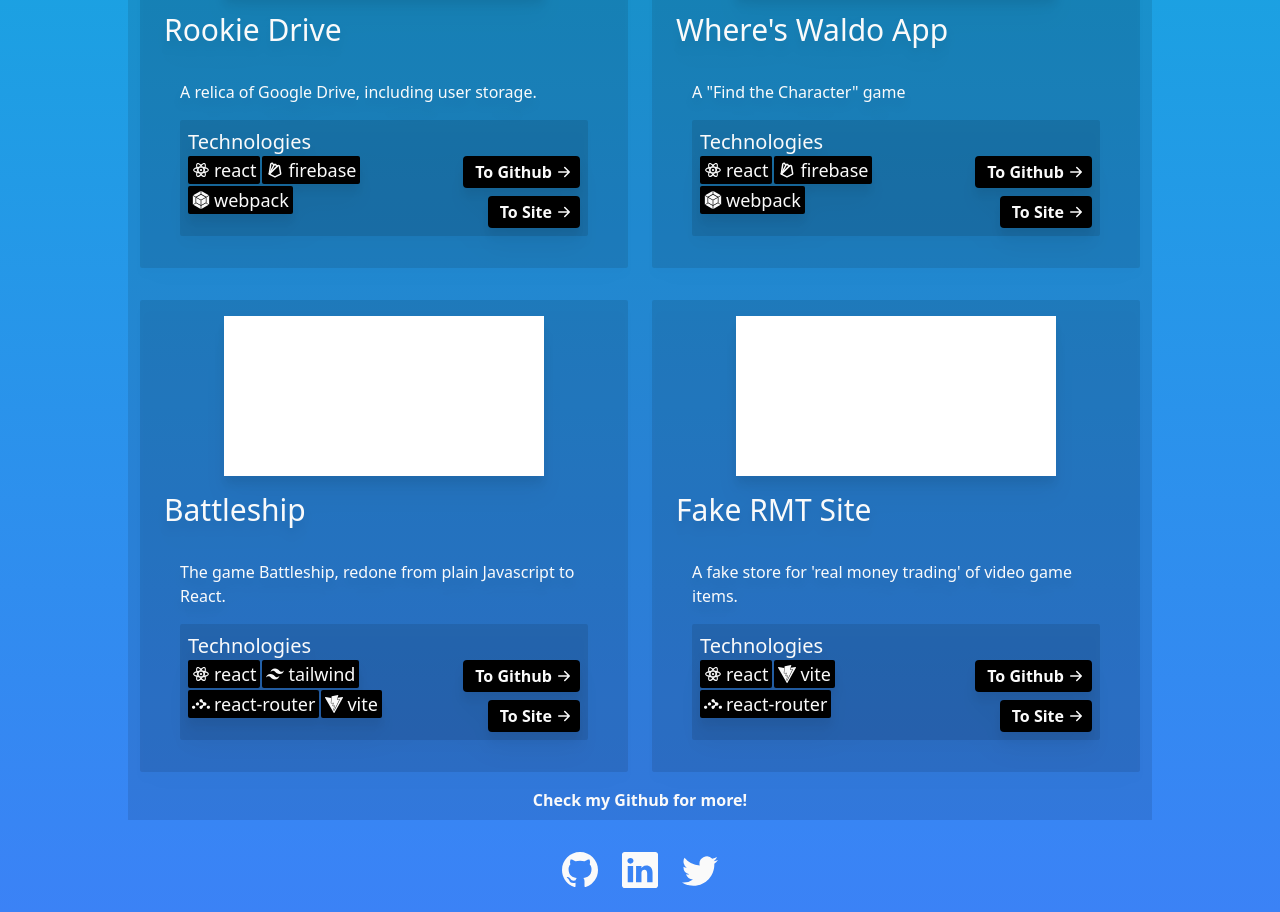
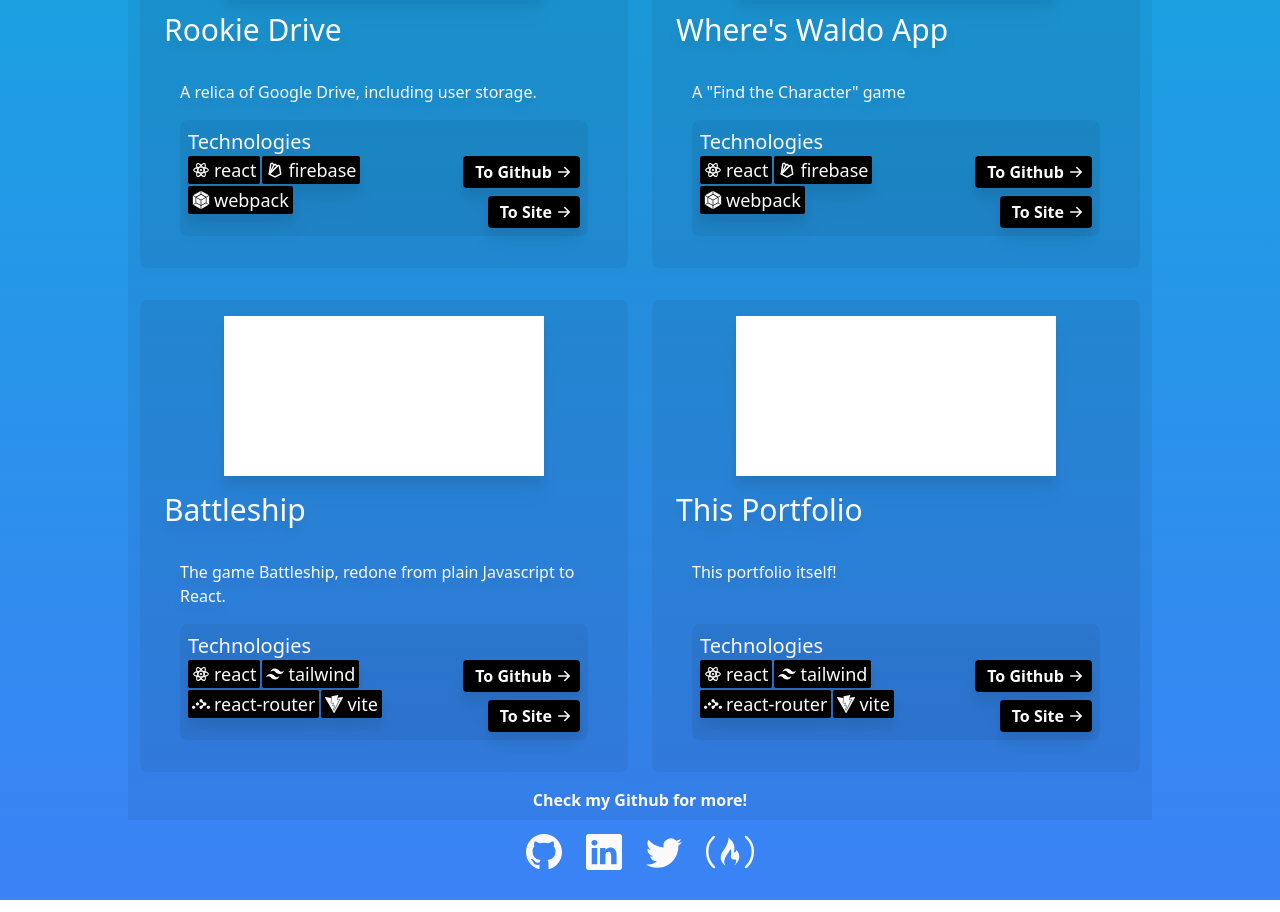
Before and after one commit to smmmfrd/portfolio, a React (Vite) app: page / in a window 1280 px wide. Shown: the part 640-1552 px from the top of the page. Built offline with nearby package versions, Linux system fonts and the light colour scheme.

Commit message:
Social Links Linking Out

```diff
--- a/src/App.jsx
+++ b/src/App.jsx
@@ -11,7 +11,7 @@ export default function App() {
         <h1 className="text-2xl">Sam Mumford's Portfolio</h1>
       </nav>
     </header>
-    <main className="md:max-w-5xl sm:max-w-full mx-auto flex flex-col gap-6">
+    <main className="md:max-w-5xl max-w-full mx-auto flex flex-col">
       <header className="w-5/6 mx-auto pr-32
           flex gap-8 items-center">
         <img src={profilePic} alt="Stock image of some guy"
@@ -24,9 +24,9 @@ export default function App() {
           <SocialLinks />
         </div>
       </header>
-      <section className="flex flex-col items-center bg-blurredBg">
+      <section className="flex flex-col items-center bg-blurredBg mt-6">
         <h2 className="text-5xl my-8">Projects</h2>
-        <div className="grid md:grid-cols-2 sm:grid-cols-1">
+        <div className="grid md:grid-cols-2 grid-cols-1">
           <Project
             projectName={"Rookie Drive"}
             projectDescription={"A relica of Google Drive, including user storage."}
@@ -49,9 +49,9 @@ export default function App() {
             siteLink={"#"}
           />
           <Project
-            projectName={"Fake RMT Site"}
-            projectDescription={"A fake store for 'real money trading' of video game items."}
-            technologies={["react", "vite", "react-router"]}
+            projectName={"This Portfolio"}
+            projectDescription={"This portfolio itself!"}
+            technologies={["react", "tailwind", "react-router", "vite"]}
             githubLink={"#"}
             siteLink={"#"}
           />
--- a/src/components/Project.jsx
+++ b/src/components/Project.jsx
@@ -25,12 +25,12 @@ export default function Project({ projectName, projectDescription, technologies,
 
     const techElements = technologies.map(tech => {
         return <div className="px-1 bg-black flex-none text-lg
-            flex items-center gap-1 rounded-sm">
+            flex items-center gap-1 rounded-sm" key={tech}>
             {findElement(tech)} {tech}</div>
     });
 
     return (
-        <article className="bg-blurredBg drop-shadow-xl rounded-sm
+        <article className="bg-blurredBg drop-shadow-xl rounded-lg
             py-4 px-6 md:mx-3 my-4 flex flex-col gap-4">
             {/* TODO - Image Carousel */}
             <div className="flex-none w-full max-w-xs h-40 bg-white m-auto" />
@@ -38,7 +38,7 @@ export default function Project({ projectName, projectDescription, technologies,
             <div className="flex-auto p-4
                 flex flex-col justify-between gap-4">
                 <p>{projectDescription}</p>
-                <div className="bg-blurredBg p-2 rounded-sm">
+                <div className="bg-blurredBg p-2 rounded-lg">
                     <h4 className="text-xl">Technologies</h4>
                     <div className="grid md:grid-cols-3 grid-cols-2">
                         <div className="md:col-span-2 col-span-1 flex flex-wrap content-start items-start gap-0.5">
--- a/src/components/SocialLinks.jsx
+++ b/src/components/SocialLinks.jsx
@@ -1,11 +1,25 @@
+import {SiFreecodecamp} from "react-icons/si";
 import { BsGithub, BsLinkedin, BsTwitter } from "react-icons/bs";
 
 export default function SocialLinks() {
+    function handleClick(location) {
+        console.log(location);
+    }
+
     return (
-        <div className="flex gap-6 m-auto p-2">
-            <BsGithub className="text-4xl" />
-            <BsLinkedin className="text-4xl" />
-            <BsTwitter className="text-4xl" />
+        <div className="flex gap-6 m-auto p-2 items-center">
+            <a href="http://google.com" target="_blank" rel="noopener noreferrer">
+                <BsGithub className="text-4xl cursor-pointer" />
+            </a>
+            <a href="http://google.com" target="_blank" rel="noopener noreferrer">
+                <BsLinkedin className="text-4xl" />
+            </a>
+            <a href="http://google.com" target="_blank" rel="noopener noreferrer">
+                <BsTwitter className="text-4xl" />
+            </a>
+            <a href="http://google.com" target="_blank" rel="noopener noreferrer">
+                <SiFreecodecamp className="text-5xl" />
+            </a>
         </div>
     )
 }
--- a/tailwind.config.cjs
+++ b/tailwind.config.cjs
@@ -7,7 +7,7 @@ module.exports = {
   theme: {
     extend: {
       colors: {
-        'blurredBg': 'rgba(0, 0, 0, 0.1)'
+        'blurredBg': 'rgba(0, 0, 0, 0.05)'
       }
     },
   },
```
